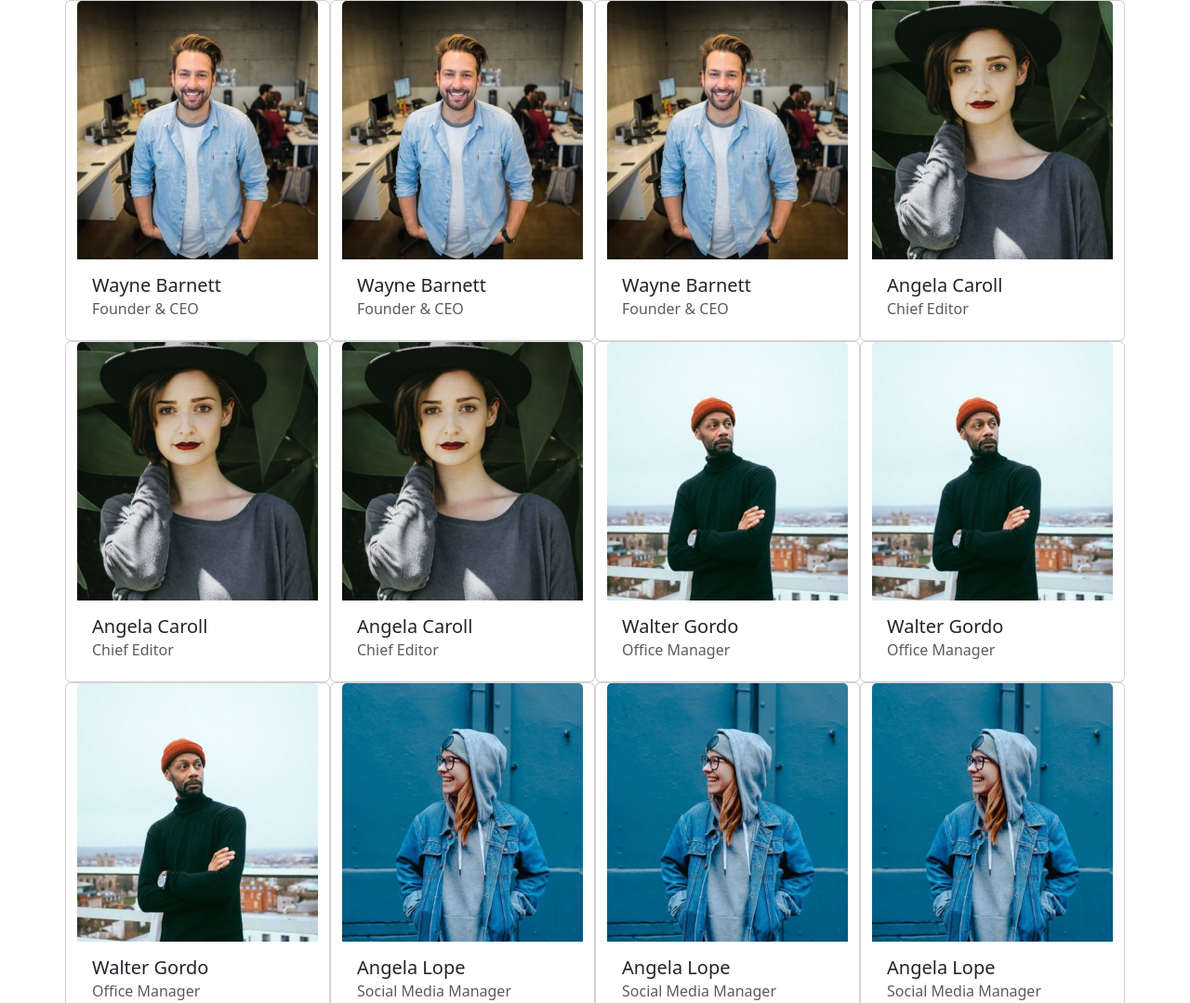
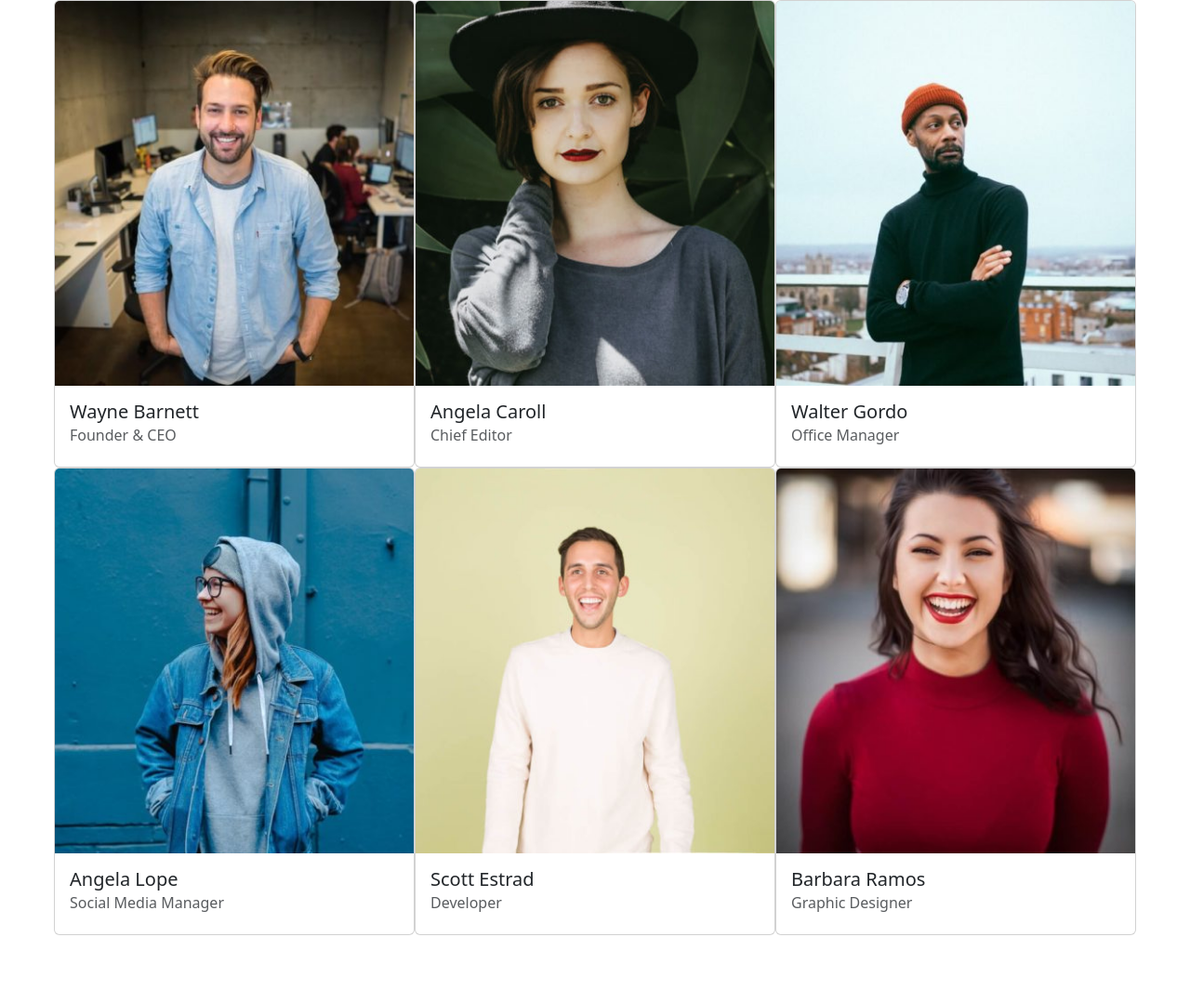
Before and after one commit to francescomascellino/js-our-team, a plain HTML site: page index.html in a window 1280 px wide. Shown: the top 1079 px of the page at 93% size. After the commit the page ends 1006 px from the top, so only its background shows below. Drawn offline with nearby package versions, Linux system fonts and the light colour scheme.

Commit message:
code cleaning

```diff
--- a/assets/js/main.js
+++ b/assets/js/main.js
@@ -96,7 +96,7 @@ for (let i = 0; i < team.length; i++) {
     const member = team[i];
     // console.log(member);
 
-    //ORA CICLIAMO ALL'INTERNO DELL'OGGETTO member RECUPERATO CON UN LOOP FOR IN
+    /* ORA CICLIAMO ALL'INTERNO DELL'OGGETTO member RECUPERATO CON UN LOOP FOR IN PER RECUPERARE LE PROPRIETA' ED ASSEGNARLE A DELLE VARIABILI */
     for (const key in member) {
 
         // console.log("Key:", key);
@@ -107,22 +107,25 @@ for (let i = 0; i < team.length; i++) {
         const prop = `${key}: ${value}`;
         console.log("Property =", prop);
 
-        // /* MILESTONE 2 + BONUS
+    }
 
-        //GENERO UNA VARIABILE CON IL PERCORSO DELLE IMMAGINI
-        const avatarMarkup = `./assets/img/${member.pic}`;
+    // /* MILESTONE 2 + BONUS
 
-        // GENERO UNA VARIABILE CON ALL'INTERNO IL MARKUP
-        const cardMarkup = `<div class="card col-3">
-        <img src="${avatarMarkup}"
-        class="card-img-top" alt="member avatar">
+    //AD OGNI LOOP DEL CICLO PRINCIPALE...
+
+    //GENERO UNA VARIABILE CON IL PERCORSO DELLE IMMAGINI
+    const avatarMarkup = `./assets/img/${member.pic}`;
+
+    // GENERO UNA VARIABILE CON ALL'INTERNO IL MARKUP
+    const cardMarkup =
+        `<div class="card col-4 p-0">
+        <img src="${avatarMarkup}" class="card-img-top" alt="member avatar">
         <div class="card-body">
             <h5 class="card-title">${member.name}</h5>
             <h6 class="card-subtitle mb-2 text-muted ">${member.role}</h6>
         </div>
         </div>`;
 
-        cardContEl.insertAdjacentHTML("beforeend", cardMarkup);
-
-    }
+    //INSERISCO IL MARKUP IN PAGINA
+    cardContEl.insertAdjacentHTML("beforeend", cardMarkup);
 }
--- a/index.html
+++ b/index.html
@@ -23,12 +23,12 @@
 
             <div class="container">
 
-                <div id="cardContEl" class="row">
+                <div id="cardContEl" class="row gx-5">
 
-                    <!-- <div class="card col-3">
+                    <!-- <div class="card col-4 p-0">
                         <img
                             src="./assets/img/angela-caroll-chief-editor.jpg"
-                            class="card-img-top" alt="...">
+                            class="card-img-top w-100" alt="member avatar">
                         <div class="card-body">
                             <h5 class="card-title">Card title</h5>
                             <h6 class="card-subtitle mb-2 text-muted ">Card
```
